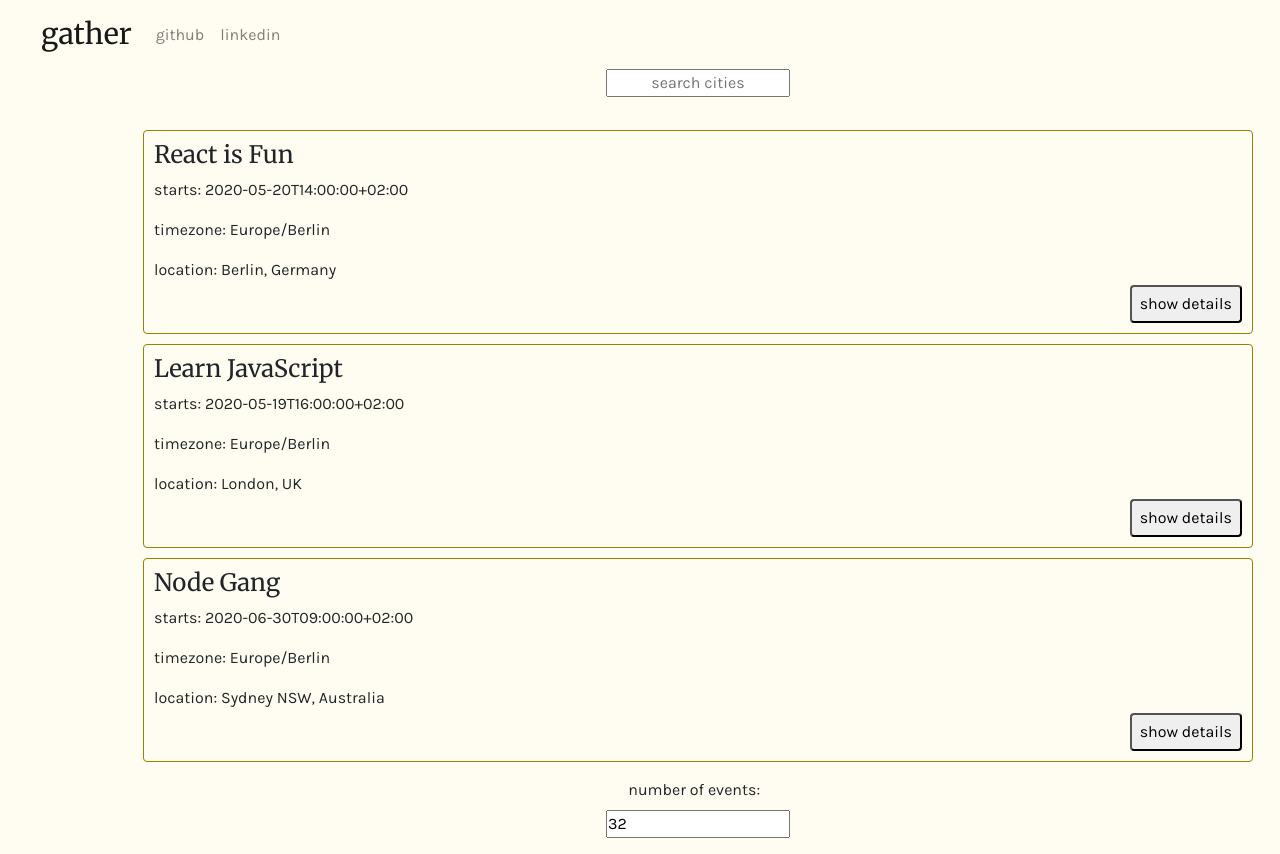
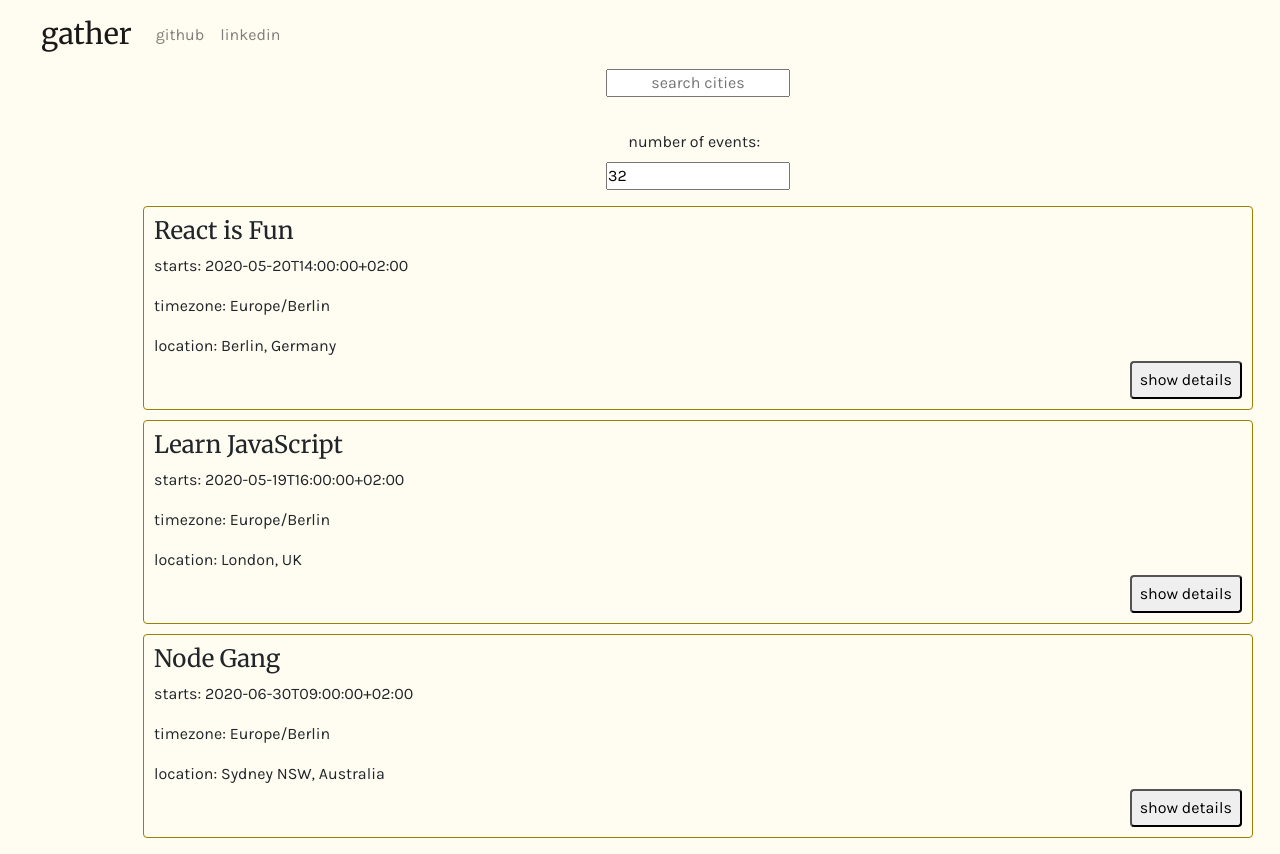
Before and after one commit to aidanheck/gather, a React (Create React App) app: page / in a window 1280 px wide. Built offline with nearby package versions, Linux system fonts and the light colour scheme.

Commit message:
moved number of events input to top of page

```diff
--- a/src/App.js
+++ b/src/App.js
@@ -106,11 +106,11 @@ class App extends Component {
               locations={this.state.locations}
               updateEvents={this.updateEvents}
             />
-            <EventList events={this.state.events} />
-            <NumberOfEvents
+              <NumberOfEvents
               numberOfEvents={this.state.numberOfEvents}
               updateEvents={this.updateEvents}
             />
+            <EventList events={this.state.events} />
           </Container>
         </div>
       </div>
```
Also changed, not shown: 1 other file (tests, documents, lock files or other folders).
